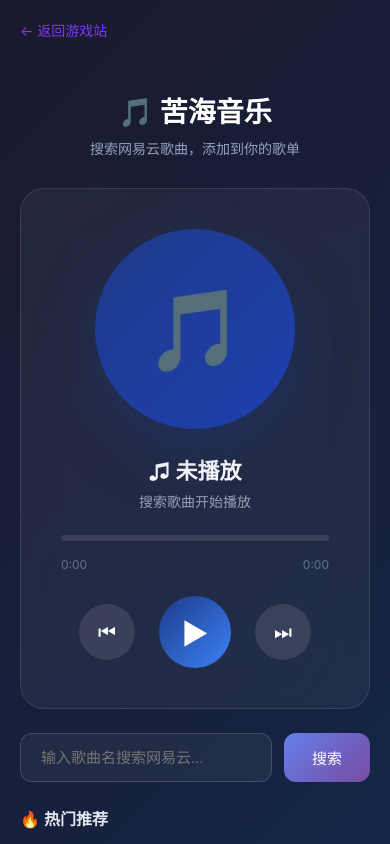
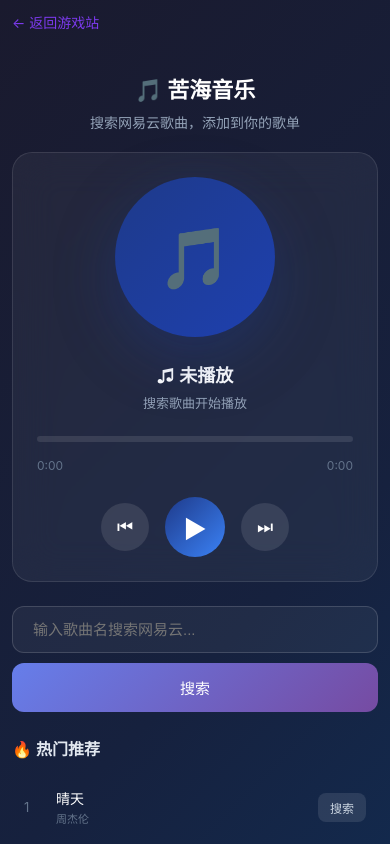
Before and after one commit to tao537/simple_forum_cf, a plain HTML site: page frontend/music.html in a window 390 px wide. Shown: the top 844 px of the page. Drawn offline with Linux system fonts and the light colour scheme.

Commit message:
style: 三个页面加手机版响应式设计，优化移动端显示

```diff
--- a/frontend/music.html
+++ b/frontend/music.html
@@ -142,6 +142,30 @@ body {
 
 .back-link { display: inline-block; margin-bottom: 20px; color: #7c3aed; text-decoration: none; font-size: 14px; }
 .back-link:hover { color: #4c1d95; }
+
+/* 手机版响应式设计 */
+@media (max-width: 768px) {
+  .container { padding: 12px; }
+  .header { padding: 20px 0; }
+  .header h1 { font-size: 22px; }
+
+  .player { padding: 24px; border-radius: 20px; }
+  .player-cover { width: 160px; height: 160px; font-size: 60px; }
+  .player-title { font-size: 18px; }
+  .player-artist { font-size: 13px; }
+
+  .controls { gap: 16px; }
+  .controls button { width: 48px; height: 48px; font-size: 18px; }
+  .controls button.play-btn { width: 60px; height: 60px; font-size: 24px; }
+
+  .search-box { flex-direction: column; gap: 10px; }
+  .search-box button { width: 100%; }
+
+  .song-item { padding: 12px; gap: 12px; }
+  .song-num { width: 20px; font-size: 13px; }
+  .song-name { font-size: 14px; }
+  .song-artist { font-size: 11px; }
+}
 </style>
 </head>
 <body>
```
Also changed, not shown: frontend/novel.html (+17 -0 lines), frontend/tools.html (+15 -0 lines).
